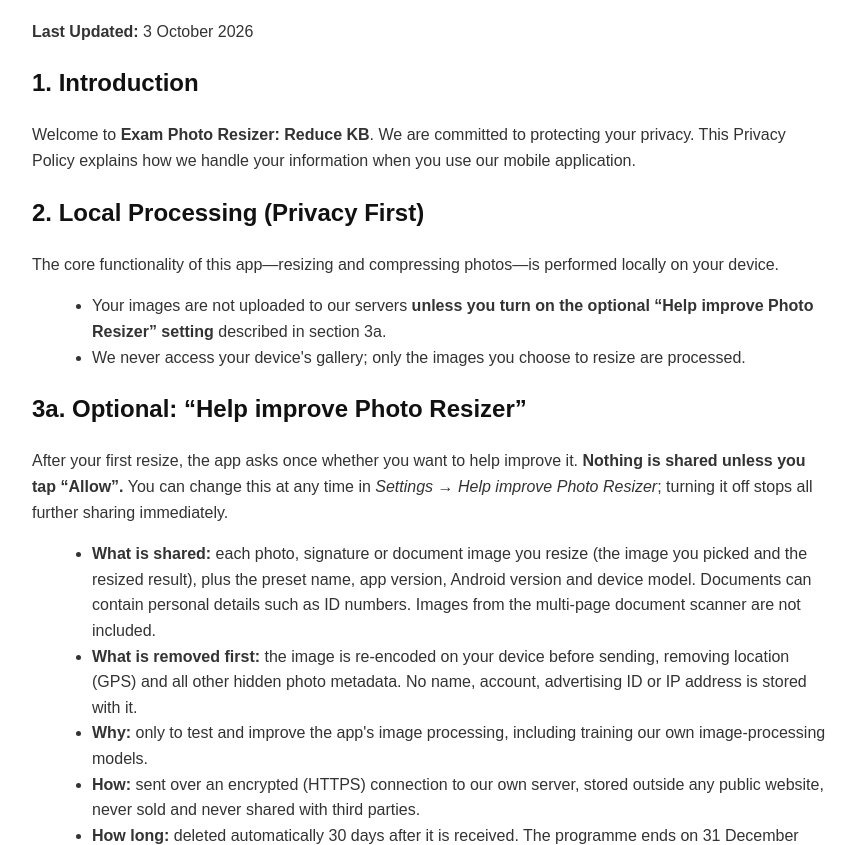
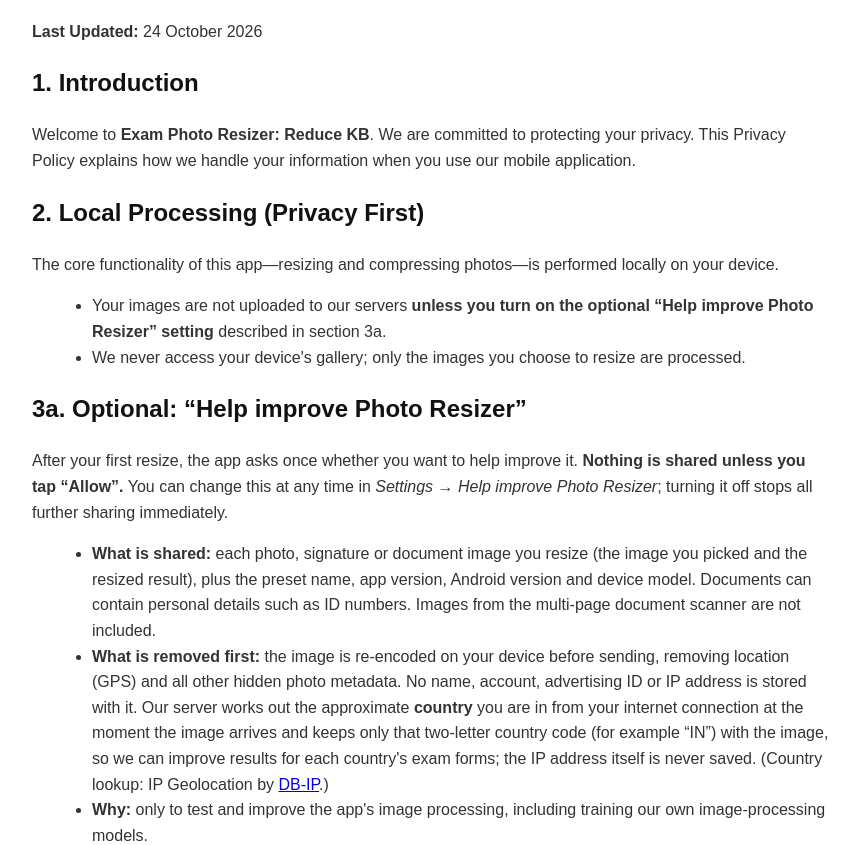
Before and after one commit to mohdhasan351/aarvion.github.io, a plain HTML site: page index.html in a window 1280 px wide. Shown: the part 94-939 px from the top of the page, without its empty margins (8-866 px from the left). Drawn offline with Linux system fonts and the light colour scheme.

Commit message:
Privacy: approximate country with opt-in uploads (IP not stored)
Co-Authored-By: Claude Opus 5.5 <noreply@anthropic.com>

```diff
--- a/index.html
+++ b/index.html
@@ -24,7 +24,7 @@ margin-left: 20px;
 
 <h1>Privacy Policy</h1>
 
-<p><strong>Last Updated:</strong> 3 October 2026</p>
+<p><strong>Last Updated:</strong> 24 October 2026</p>
 
 <h2>1. Introduction</h2>
 <p>
@@ -45,7 +45,7 @@ The core functionality of this app—resizing and compressing photos—is perfor
 <p>After your first resize, the app asks once whether you want to help improve it. <strong>Nothing is shared unless you tap “Allow”.</strong> You can change this at any time in <em>Settings → Help improve Photo Resizer</em>; turning it off stops all further sharing immediately.</p>
 <ul>
 <li><strong>What is shared:</strong> each photo, signature or document image you resize (the image you picked and the resized result), plus the preset name, app version, Android version and device model. Documents can contain personal details such as ID numbers. Images from the multi-page document scanner are not included.</li>
-<li><strong>What is removed first:</strong> the image is re-encoded on your device before sending, removing location (GPS) and all other hidden photo metadata. No name, account, advertising ID or IP address is stored with it.</li>
+<li><strong>What is removed first:</strong> the image is re-encoded on your device before sending, removing location (GPS) and all other hidden photo metadata. No name, account, advertising ID or IP address is stored with it. Our server works out the approximate <strong>country</strong> you are in from your internet connection at the moment the image arrives and keeps only that two-letter country code (for example &ldquo;IN&rdquo;) with the image, so we can improve results for each country's exam forms; the IP address itself is never saved. (Country lookup: IP Geolocation by <a href="https://db-ip.com" rel="noopener">DB-IP</a>.)</li>
 <li><strong>Why:</strong> only to test and improve the app's image processing, including training our own image-processing models.</li>
 <li><strong>How:</strong> sent over an encrypted (HTTPS) connection to our own server, stored outside any public website, never sold and never shared with third parties.</li>
 <li><strong>How long:</strong> deleted automatically 30 days after it is received. The programme ends on 31 December 2026.</li>
```
